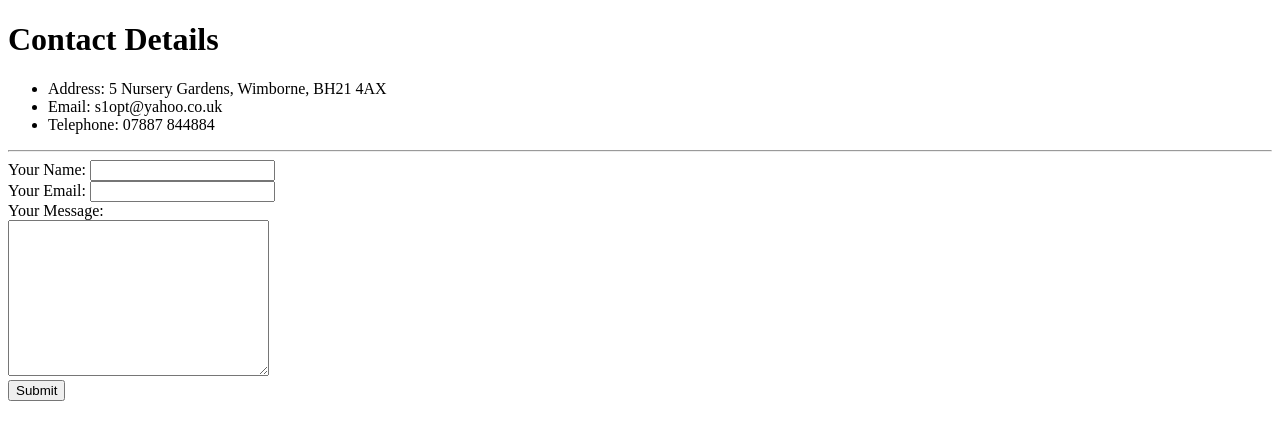
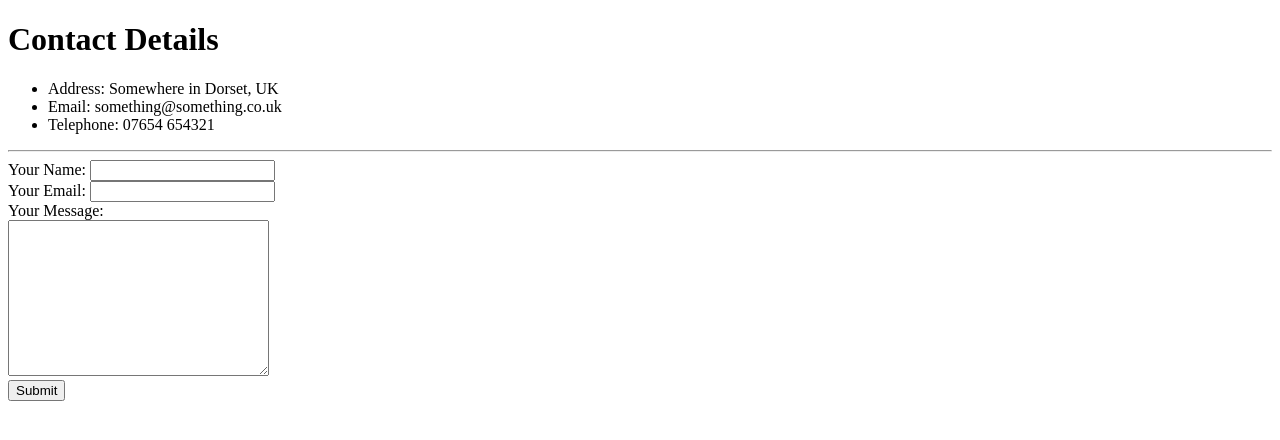
Before and after one commit to MrMan1968/cv, a plain HTML site: page contact.html in a window 1280 px wide. Drawn offline with Linux system fonts and the light colour scheme.

Commit message:
Amended contact page

```diff
--- a/contact.html
+++ b/contact.html
@@ -7,9 +7,9 @@
   <body>
     <h1>Contact Details</h1>
     <ul>
-      <li>Address: 5 Nursery Gardens, Wimborne, BH21 4AX</li>
-      <li>Email: s1opt@yahoo.co.uk</li>
-      <li>Telephone: 07887 844884</li>
+      <li>Address: Somewhere in Dorset, UK</li>
+      <li>Email: something@something.co.uk</li>
+      <li>Telephone: 07654 654321</li>
     </ul>
     <hr>
     <form action="mailto:s1opt@yahoo.co.uk" method="post" enctype="text/plain">
```
